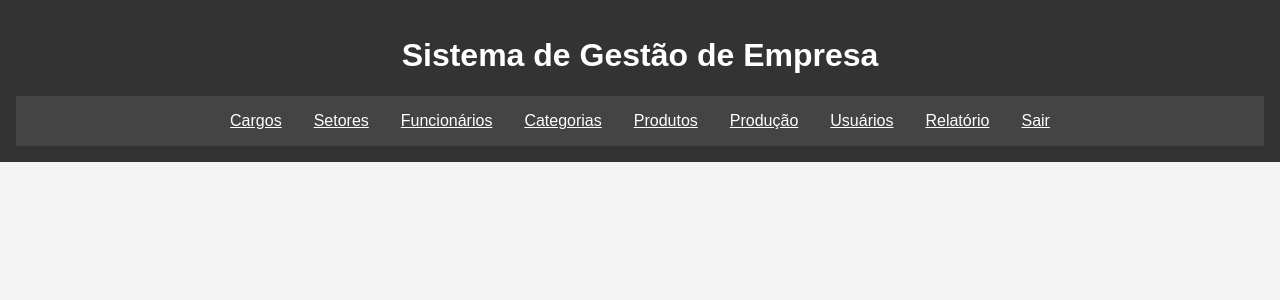
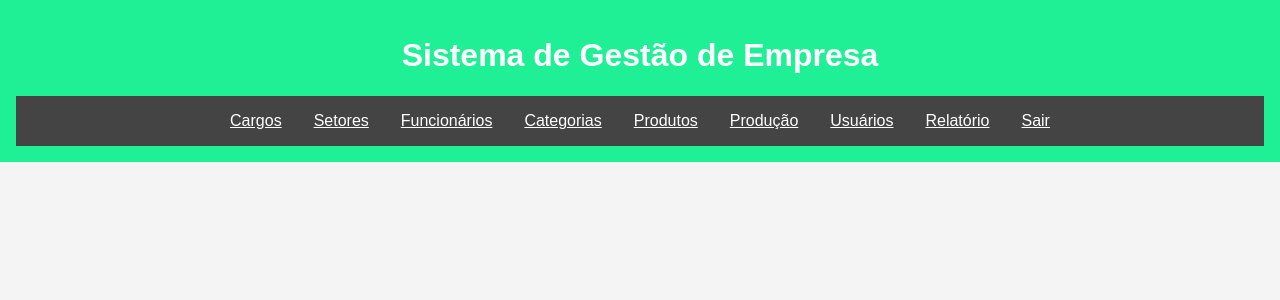
Before and after one commit to juliamgr/crud, a PHP site: page /index.php in a window 1280 px wide. Shown: the top 300 px of the page. Run offline with PHP 8.4, Linux system fonts and the light colour scheme.

Commit message:
Update style.css

```diff
--- a/CRUD/assets/style.css
+++ b/CRUD/assets/style.css
@@ -5,7 +5,7 @@ body {
     padding: 0;
   }
   header {
-    background-color: #333;
+    background-color: #1ff096;
     color: white;
     padding: 1rem;
     text-align: center;
```
